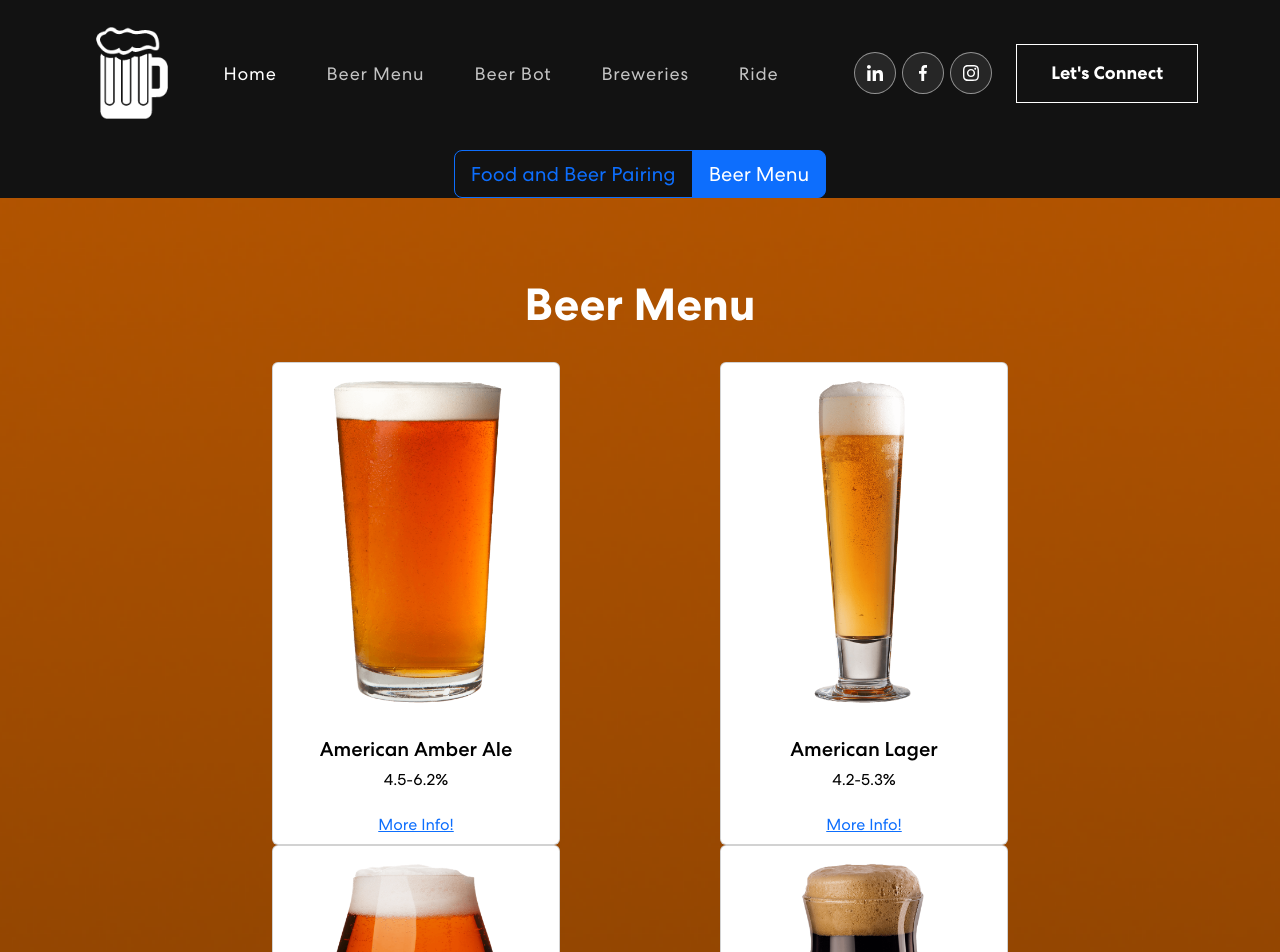
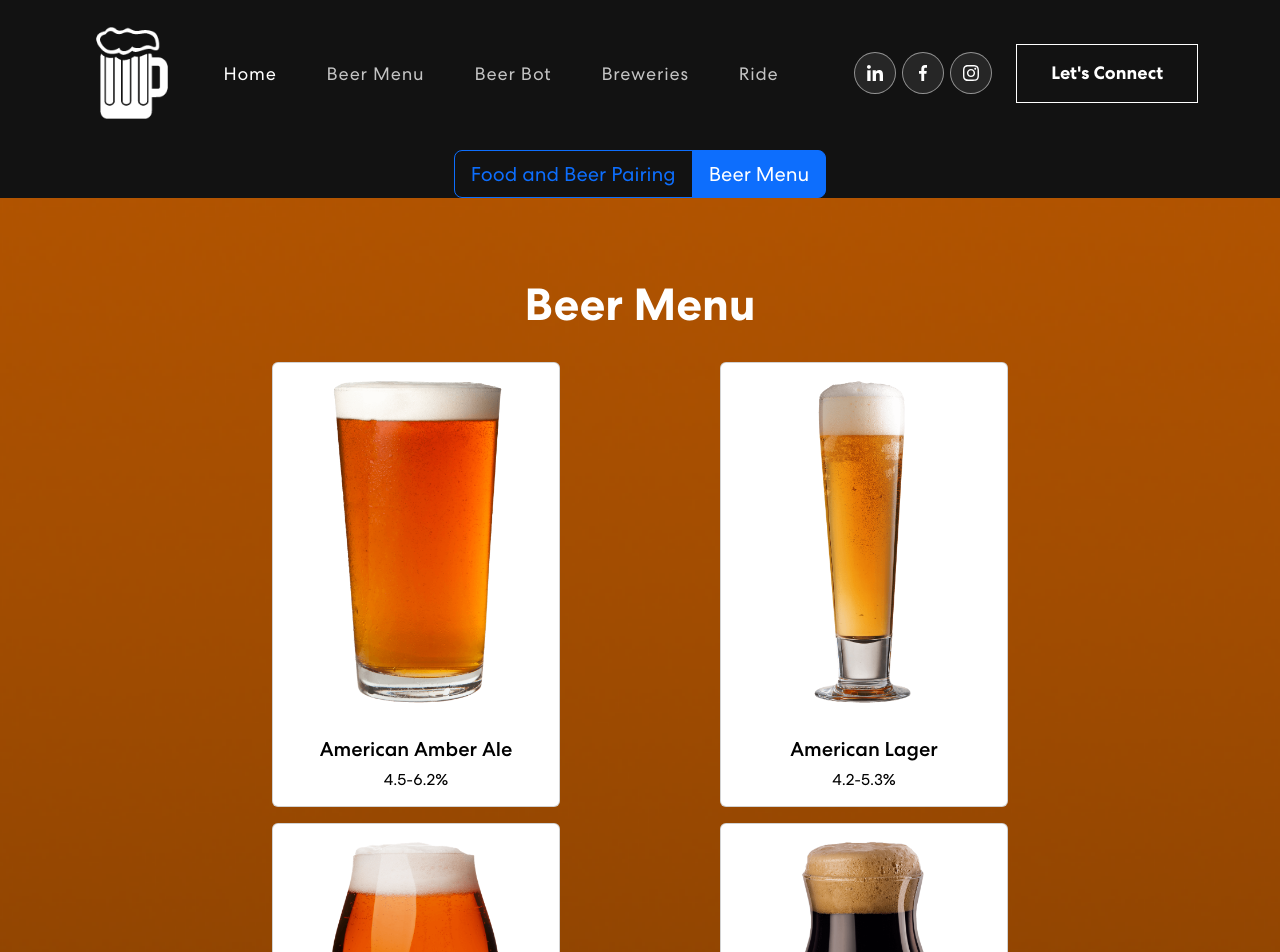
Before and after one commit to tiennhann/brew-hound, a React (Create React App) app: page /pairing in a window 1280 px wide. Shown: the top 952 px of the page. Built offline with nearby package versions, Linux system fonts and the light colour scheme.

Commit message:
Removed link and made the whole card clickable

```diff
--- a/src/components/BeerItem.js
+++ b/src/components/BeerItem.js
@@ -7,7 +7,9 @@ import Row from 'react-bootstrap/Row';
 import Col from 'react-bootstrap/Col';
 import 'bootstrap/dist/css/bootstrap.min.css';
 import { Link } from 'react-router-dom';
-
+//Link is used to make card clickable
+//index is used to pass the index variable to the url
+//passing the varibale makes the each card point to its own page
 
 function BeerItem({image, name, ABV, description, index}) {
     const [show, setShow] = useState(false);
@@ -16,6 +18,8 @@ function BeerItem({image, name, ABV, description, index}) {
     const handleShow = () => setShow(true);
     return (
         <>
+        <div className='beerCard'>
+            <Link to={{pathname: `/moreInfo/${index}`}}>
                 <Card style={{ width: '18rem', color: 'black' }}>
                     <Card.Img variant='top' src={image}/>
 
@@ -23,13 +27,9 @@ function BeerItem({image, name, ABV, description, index}) {
                         <Card.Title className='name'>{name}</Card.Title>
                         <Card.Text className='abv'>{ABV}</Card.Text>
                     </Card.Body>
-            <Link to={{pathname: `/moreInfo/${index}`}}>
-                <Button variant='link' onClick={handleShow}>
-                    More Info!
-                </Button>
+                </Card>
             </Link>
-         </Card>
-
+        </div>
 
         <Modal show={show} onHide={handleClose} size='xl' aria-labelledby='contained-modal-title-vcenter' centered>
             <Modal.Body>
--- a/src/pages/Foodpairing.js
+++ b/src/pages/Foodpairing.js
@@ -4,6 +4,8 @@ import 'bootstrap/dist/css/bootstrap.min.css';
 import FoodBeerPic from '../assets/img/foodparing.jpeg';
 import BeerMenu from '../components/Beermenu';
 import '../styles/Beer.css';
+//ternary operator used in classname to dynamically change what is visible on the page
+//what is visible is changed using the radio button and the useState functions
 
 function Foodpairing() {
   const [radioValue, setRadioValue] = useState('2');
--- a/src/pages/MoreInfo.js
+++ b/src/pages/MoreInfo.js
@@ -28,7 +28,7 @@ function MoreInfo(beerItem) {
                     </Col>
                     <Col sm={6}>
                         <h2>Food Pairing</h2>
-                        <p>{beer.FoodPairing}</p>
+                        <p>{beer.FoodParing}</p>
                         <h2>Aroma</h2>
                         <p>{beer.Aroma}</p>
                         <h2>Mouthfeel</h2>
--- a/src/styles/Beer.css
+++ b/src/styles/Beer.css
@@ -123,3 +123,13 @@
 .buttonPadding{
   padding-top: 150px;
 }
+
+.beerCard{
+  padding-bottom: 1rem;
+}
+
+.beerCard:hover {
+  box-shadow: 0px 3px 15px rgba(0, 0, 0, 0.5);
+  transition: 0.3s ease-in;
+  cursor: pointer;
+}
```
Lines whose indentation alone changed are shown as unchanged.
